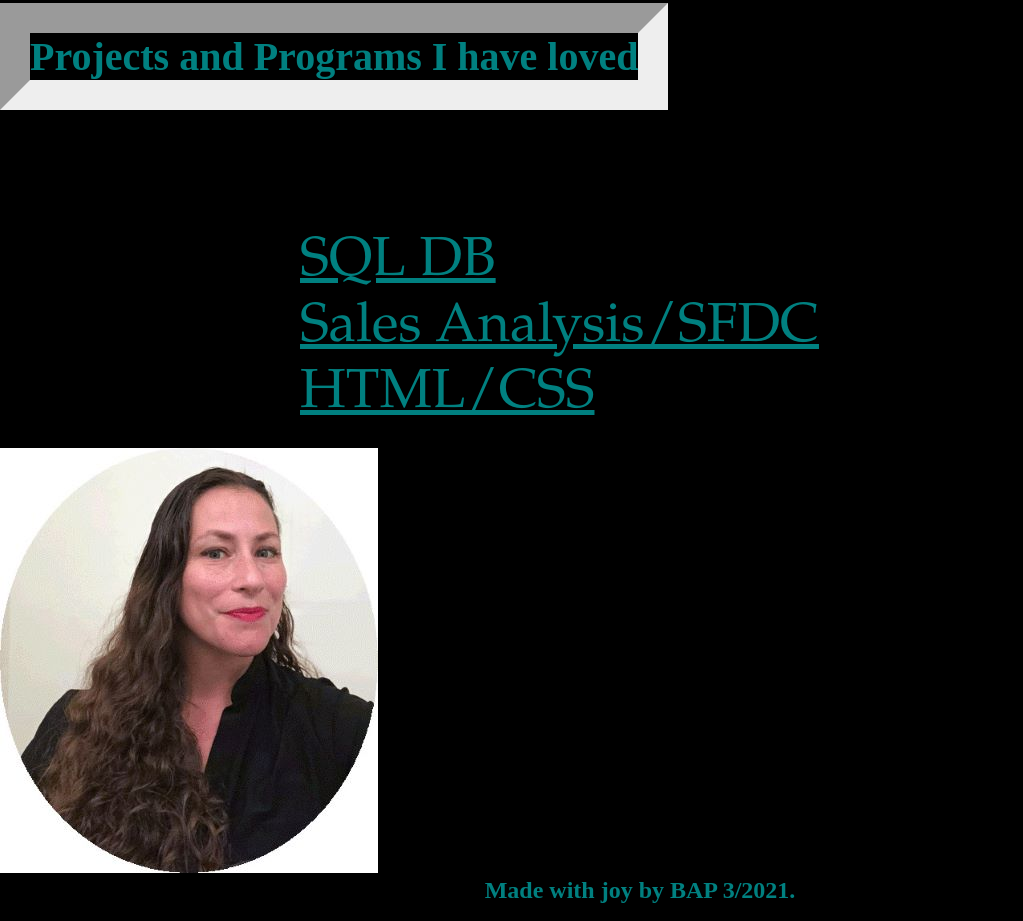
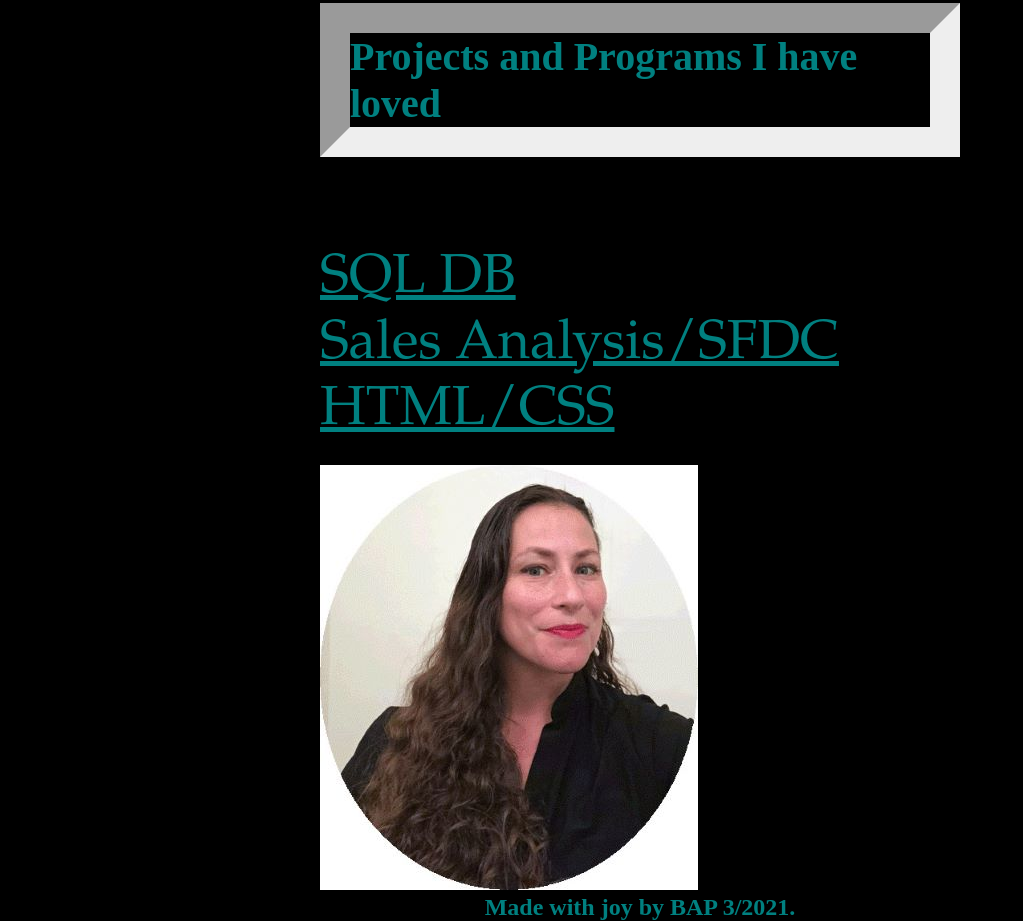
Before and after one commit to BethAnnP-Bx/personal-portfolio-hw-2, a plain HTML site: page index.html in a window 1280 px wide. Shown: the part 457-1378 px from the top of the page, without its empty margins (0-1023 px from the left). Drawn offline with Linux system fonts and the light colour scheme.

Commit message:
added dispay block to image to center and edited project nav

```diff
--- a/assets/style.css
+++ b/assets/style.css
@@ -75,32 +75,36 @@ a {
 
 .beth-projects h1 {
   margin-bottom: 80px;
-  display: inline-block;
   font-size: 50px;
   color: teal;
   border-width: 30px;
   border-style: inset;
   font-size: 40px;
+  display: block;
+  margin-left: auto;
+  margin-right: auto;    width: 50%;
  }
 
 .beth-projects nav {
-  padding-top: 40px;
+  padding-top: 10px;
   padding-bottom: 20px;
   font-family: Garamond;
   font-size: 55px;
-  margin-left: 300px;
-  margin-right: 200px;
-  display: inline-block;
-  justify-content: space-between;
 }
 
 .beth-projects nav ul {
   list-style-type: none;
+  display: block;
+  margin-left: auto;
+  margin-right: auto;    width: 50%;
 }
 
 .bap {
-  float: center;
-}
+    display: block;
+    margin-left: auto;
+    margin-right: auto;
+    width: 50%;
+  }
 
 footer h2 {
 text-align: center;
```
